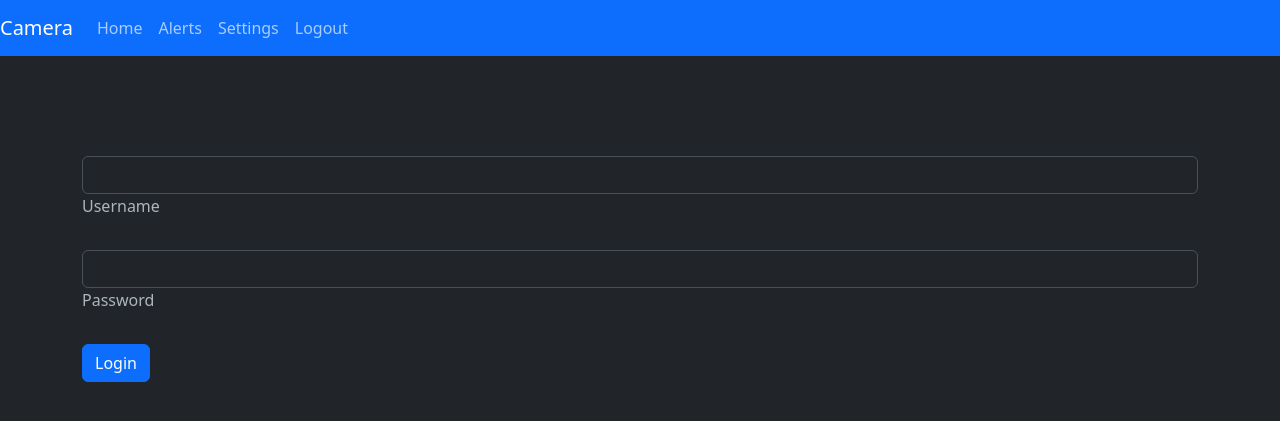
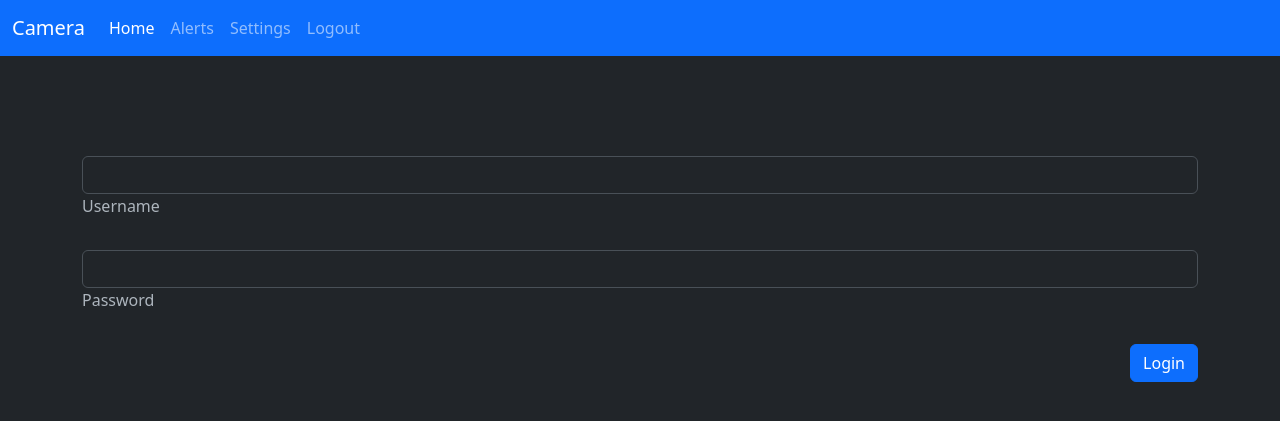
Before and after one commit to wsxarcher/cctv, a FastAPI app: page / in a window 1280 px wide. Shown: the top 421 px of the page. Run offline with FastAPI, Linux system fonts and the light colour scheme; data that the repository does not hold is empty; some libraries are stand-ins or nearby versions.

Commit message:
fix navbar

```diff
--- a/code/templates/login.html
+++ b/code/templates/login.html
@@ -9,5 +9,5 @@
     <label class="form-label" for="password-input">Password</label>
   </div>
 
-  <button id="login-submit" type="submit" class="btn btn-primary btn-block mb-4">Login</button>
+  <button id="login-submit" type="submit" class="btn btn-primary btn-block mb-4" style="float:right">Login</button>
 </form>
--- a/code/templates/template.html
+++ b/code/templates/template.html
@@ -18,32 +18,29 @@
         </style>
     </head>
     <body>
-        <nav class="navbar navbar-expand-lg navbar-light bg-primary">
-            <a class="navbar-brand" href="#">Camera</a>
-            <button href="#" class="navbar-toggler" type="button" data-toggle="collapse" data-target="#navbarNavDropdown" aria-controls="navbarNavDropdown" aria-expanded="false" aria-label="Toggle navigation">
+        <nav class="navbar navbar-dark bg-primary navbar-expand-lg">
+            <div class="container-fluid">
+                <a class="navbar-brand" href="#">Camera</a>
+                <button class="navbar-toggler" type="button" data-bs-toggle="collapse" data-bs-target="#navbarNavAltMarkup" aria-controls="navbarNavAltMarkup" aria-expanded="false" aria-label="Toggle navigation">
                 <span class="navbar-toggler-icon"></span>
-            </button>
-            <div class="collapse navbar-collapse" id="navbarNavDropdown">
-                <ul class="navbar-nav">
-                <li class="nav-item">
-                    <a class="nav-link" hx-trigger="click, loggedin from:body" hx-target="#page" hx-get="/cams">Home</a>
-                </li>
-                <li class="nav-item">
-                    <a class="nav-link" hx-target="#page" hx-get="/alerts">Alerts</a>
-                </li>
-                <li class="nav-item">
-                    <a class="nav-link" hx-target="#page" hx-get="/settings">Settings</a>
-                </li>
-                <li class="nav-item">
+                </button>
+                <div class="collapse navbar-collapse" id="navbarNavAltMarkup">
+                <div class="navbar-nav">
+                    <a class="nav-link active" aria-current="page" href="#" hx-trigger="click, loggedin from:body" hx-target="#page" hx-get="/cams">Home</a>
+                    <a class="nav-link" href="#" hx-target="#page" hx-get="/alerts">Alerts</a>
+                    <a class="nav-link" href="#" hx-target="#page" hx-get="/settings">Settings</a>
                     <a class="nav-link" hx-target="#page" hx-get="/logout">Logout</a>
-                </li>
-                </ul>
+                </div>
+                </div>
             </div>
         </nav>
+
         <div id="page" class="container" hx-get="/cams" hx-trigger="load">
 
         </div>
         <script>
+            var navs = document.querySelectorAll('a.nav-link');
+
             document.body.addEventListener('htmx:responseError', function(evt) {
                 new Noty({
                     theme: "metroui",
@@ -51,6 +48,15 @@
                     text: evt.detail.error,
                     timeout: 1500
                 }).show();
+            });
+
+            document.body.addEventListener('htmx:afterOnLoad', function(evt) {
+                if (evt.detail.elt.nodeName === "A" && evt.detail.elt.classList.contains("nav-link")) {
+                    for (nav of navs) {
+                        nav.classList.remove("active")
+                    }
+                    evt.detail.elt.classList.add("active")
+                }
             });
 
             document.body.addEventListener('htmx:confirm', function(evt) {
```
